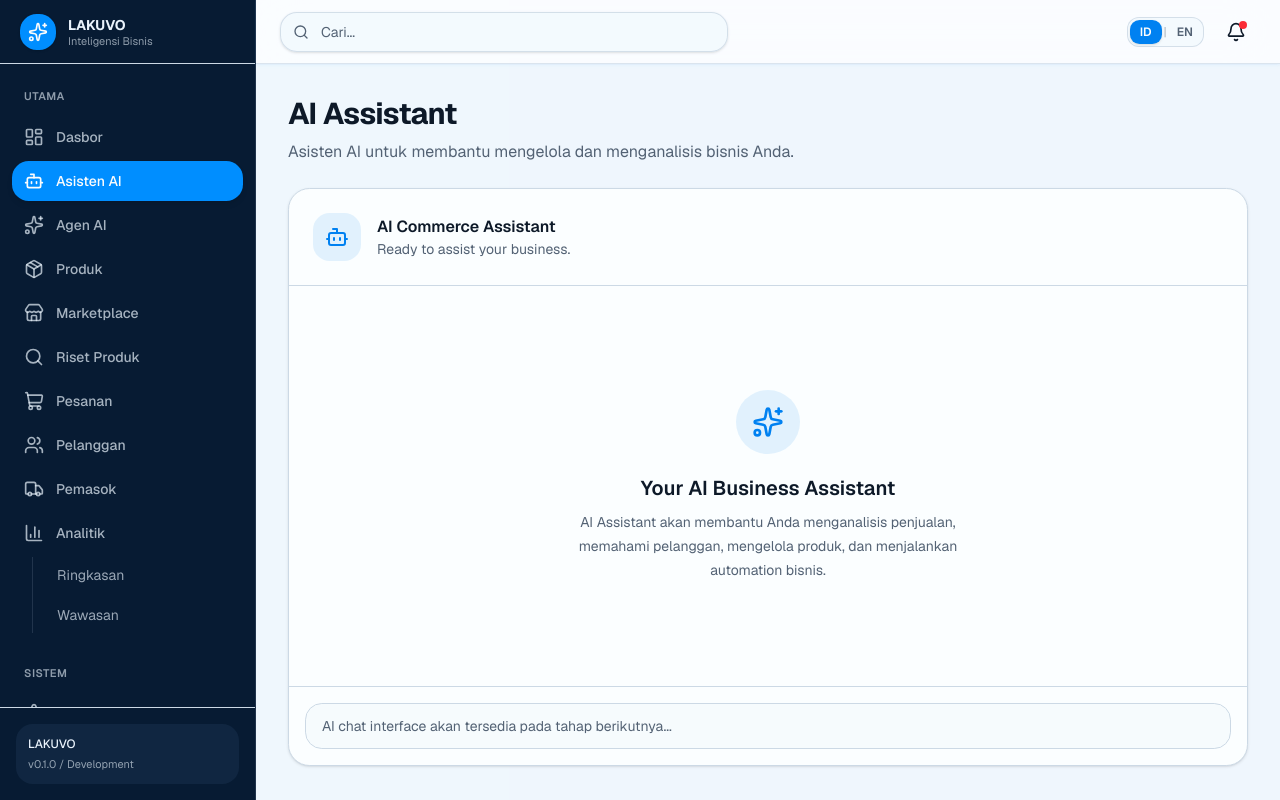
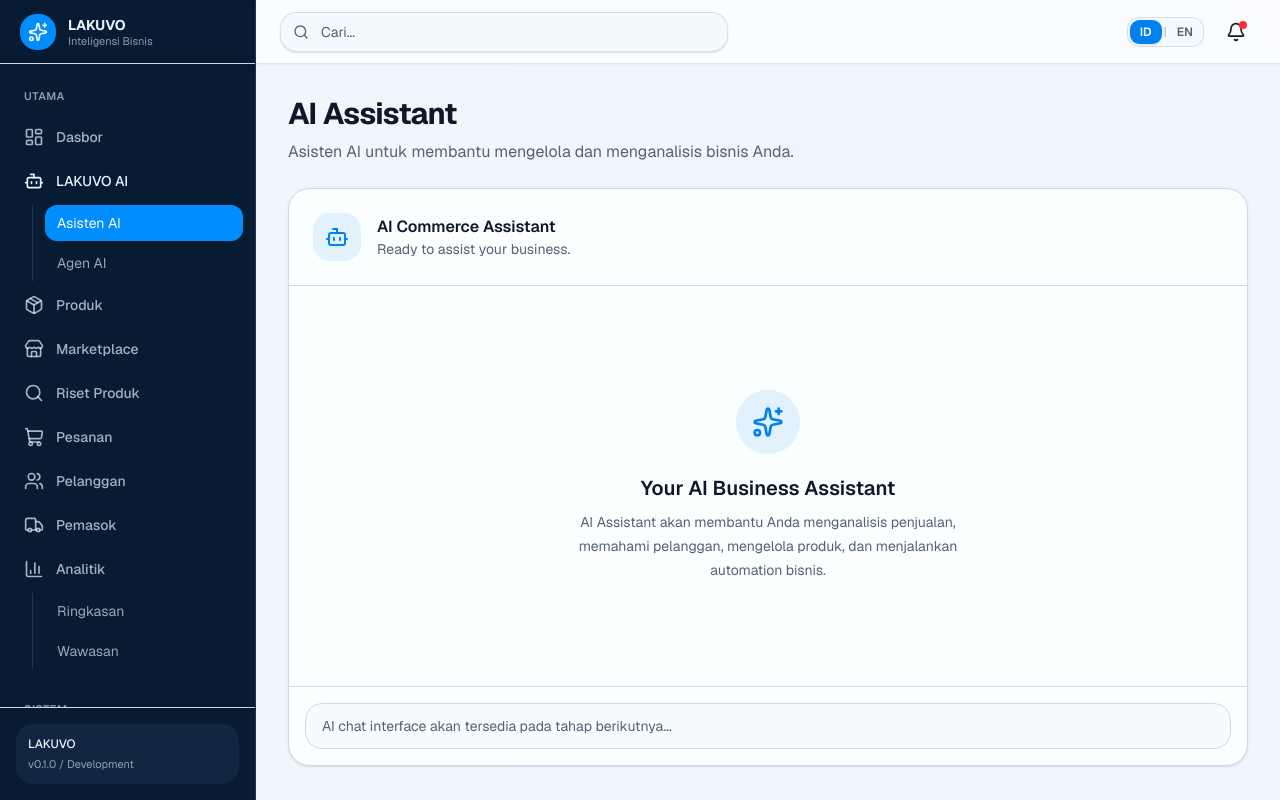
Before and after one commit to muhsyahputra54-debug/AICommerceOS, a Next.js app in the folder apps/web/: page /ai in a window 1280 px wide. Built offline with nearby package versions, Linux system fonts and the light colour scheme; no server answers.

Commit message:
feat: group AI navigation under LAKUVO AI

```diff
--- a/apps/web/src/components/layout/MobileSidebar.tsx
+++ b/apps/web/src/components/layout/MobileSidebar.tsx
@@ -51,14 +51,19 @@
     href: "/",
   },
   {
+    key: "lakuvoAi",
+    icon: Bot,
+    href: "/ai",
+    children: [
+      {
         key: "aiAssistant",
-    icon: Bot,
         href: "/ai",
       },
       {
         key: "aiAgents",
-    icon: Sparkles,
         href: "/agents",
+      },
+    ],
   },
   {
     key: "products",
@@ -177,6 +182,15 @@
             const isActive =
               item.href === "/"
                 ? pathname === "/"
+                : item.children?.length
+                  ? item.children.some(
+                      (child) =>
+                        pathname ===
+                          child.href ||
+                        pathname.startsWith(
+                          `${child.href}/`,
+                        ),
+                    )
                   : pathname.startsWith(
                       item.href,
                     );
@@ -212,9 +226,9 @@
                       (child) => {
                         const childActive =
                           child.href ===
-                          "/analytics"
+                          item.href
                             ? pathname ===
-                              "/analytics"
+                              child.href
                             : pathname ===
                                 child.href ||
                               pathname.startsWith(
--- a/apps/web/src/components/layout/Sidebar.tsx
+++ b/apps/web/src/components/layout/Sidebar.tsx
@@ -44,14 +44,19 @@
     href: "/",
   },
   {
-    key: "aiAssistant",
+    key: "lakuvoAi",
     icon: Bot,
     href: "/ai",
-  },
-  {
-    key: "aiAgents",
-    icon: Sparkles,
-    href: "/agents",
+    children: [
+      {
+        key: "aiAssistant",
+        href: "/ai",
+      },
+      {
+        key: "aiAgents",
+        href: "/agents",
+      },
+    ],
   },
   {
     key: "products",
@@ -122,7 +127,15 @@
     const isActive =
       item.href === "/"
         ? pathname === "/"
-        : pathname.startsWith(item.href);
+        : item.children?.length
+          ? item.children.some(
+              (child) =>
+                pathname === child.href ||
+                pathname.startsWith(
+                  `${child.href}/`,
+                ),
+            )
+          : pathname.startsWith(item.href);
 
     if (item.children?.length) {
       return (
@@ -148,8 +161,8 @@
           <div className="ml-5 space-y-1 border-l border-sidebar-border pl-3">
             {item.children.map((child) => {
               const childActive =
-                child.href === "/analytics"
-                  ? pathname === "/analytics"
+                child.href === item.href
+                  ? pathname === child.href
                   : pathname === child.href ||
                     pathname.startsWith(
                       `${child.href}/`,
--- a/apps/web/src/lib/i18n/dictionaries.ts
+++ b/apps/web/src/lib/i18n/dictionaries.ts
@@ -31,6 +31,7 @@
 
       items: {
         dashboard: "Dasbor",
+        lakuvoAi: "LAKUVO AI",
         aiAssistant: "Asisten AI",
         aiAgents: "Agen AI",
         products: "Produk",
@@ -2023,6 +2024,7 @@
 
       items: {
         dashboard: "Dashboard",
+        lakuvoAi: "LAKUVO AI",
         aiAssistant: "AI Assistant",
         aiAgents: "AI Agents",
         products: "Products",
```
Lines whose indentation alone changed are shown as unchanged.
